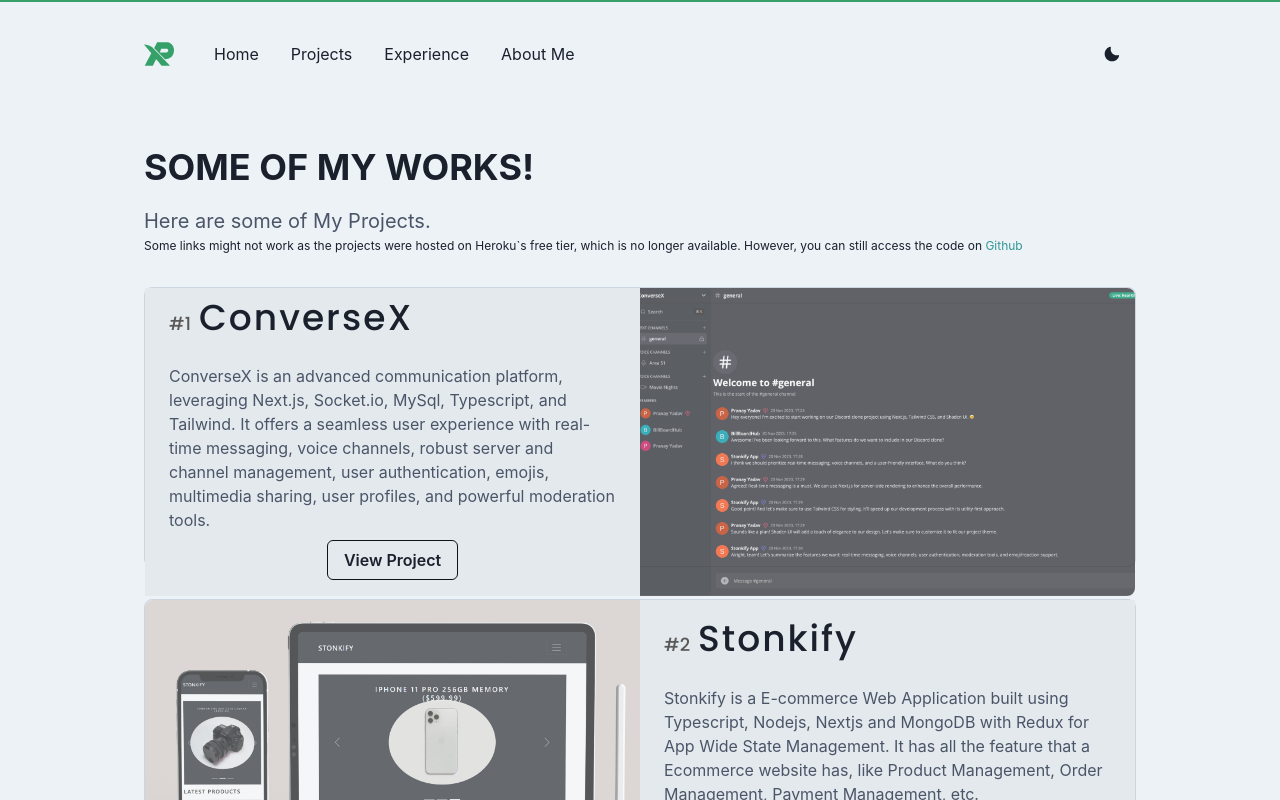
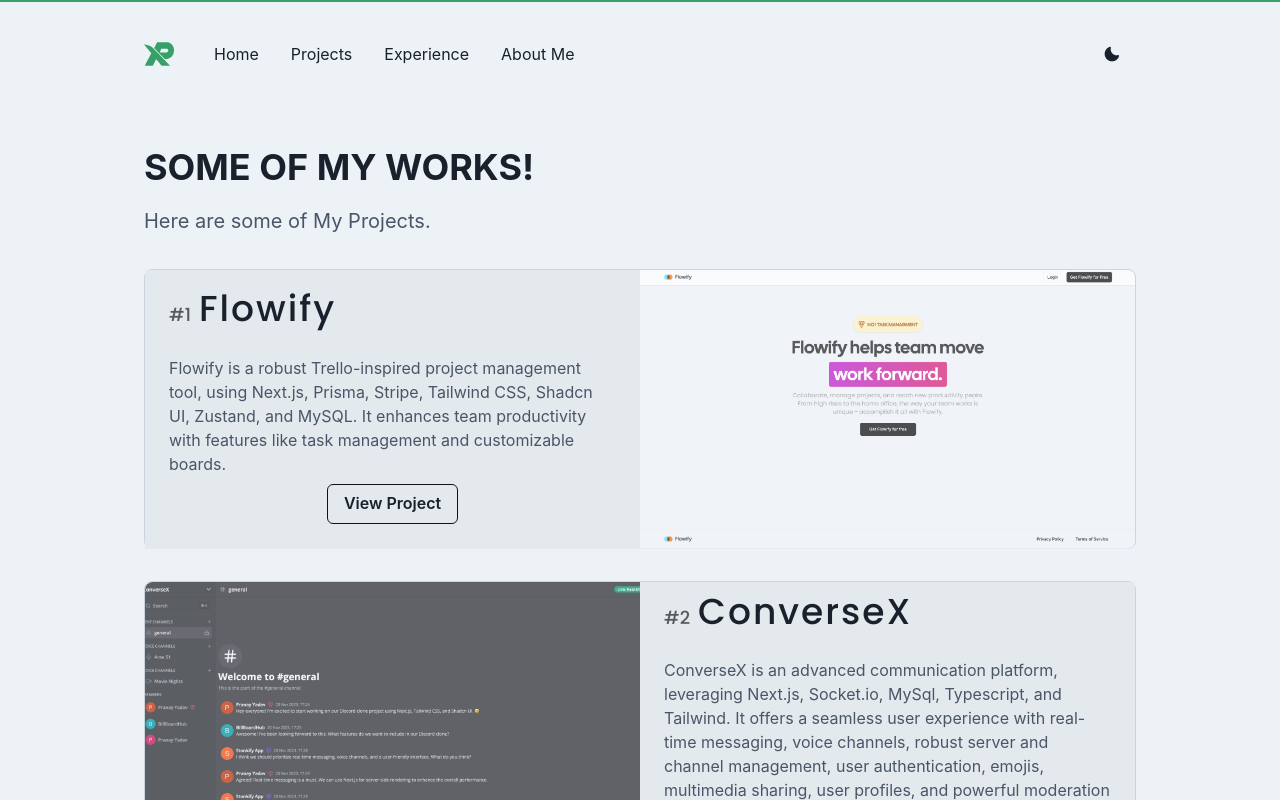
Before and after one commit to gh0sty02/Portfolio, a Next.js app: page /projects in a window 1280 px wide. Shown: the top 800 px of the page. Built offline with nearby package versions, Linux system fonts and the light colour scheme.

Commit message:
added projects

```diff
--- a/data/Projects.tsx
+++ b/data/Projects.tsx
@@ -1,4 +1,12 @@
 export const projectsArr = [
+  {
+    name: "Flowify",
+    description:
+      "Flowify is a robust Trello-inspired project management tool, using Next.js, Prisma, Stripe, Tailwind CSS, Shadcn UI, Zustand, and MySQL. It enhances team productivity with features like task management and customizable boards.",
+    image: "/flowify.png",
+
+    link: "https://github.com/gh0sty02/Flowify",
+  },
   {
     name: "ConverseX",
     description:
@@ -33,7 +41,7 @@ export const projectsArr = [
     description:
       "WebBlogs is a Blog application buit using Next.js, GraphCMS, TypeScript and Tailwind Css. It uses GraphCMS as the Content Management System to get Data form the Server using GraphQL and Next.js to use it's Server side rendering & static site generation capabilities .",
     image: "/weblogs.jpg",
-    link: "https://weblogs.vercel.app/",
+    link: "https://github.com/gh0sty02/cms-blog-app",
   },
 ];
 
--- a/pages/projects.tsx
+++ b/pages/projects.tsx
@@ -50,7 +50,7 @@ const ProjectScreen = () => {
               <Paragraph props={{ fontSize: "xl", lineHeight: "1.6" }}>
                 Here are some of My Projects.
               </Paragraph>
-              <Text fontSize="xs">
+              {/* <Text fontSize="xs">
                 Some links might not work as the projects were hosted on
                 Heroku`s free tier, which is no longer available. However, you
                 can still access the code on{" "}
@@ -61,8 +61,8 @@ const ProjectScreen = () => {
                 >
                   Github
                 </Link>
-                {/* <Link href="https://github.com/gh0sty02/">Github</Link>. */}
-              </Text>
+
+              </Text> */}
             </Box>
           </SlideFade>
           <SlideFade delay={0.2} in={true} offsetY={80}>
```
Also changed, not shown: public/flowify.png (added).
